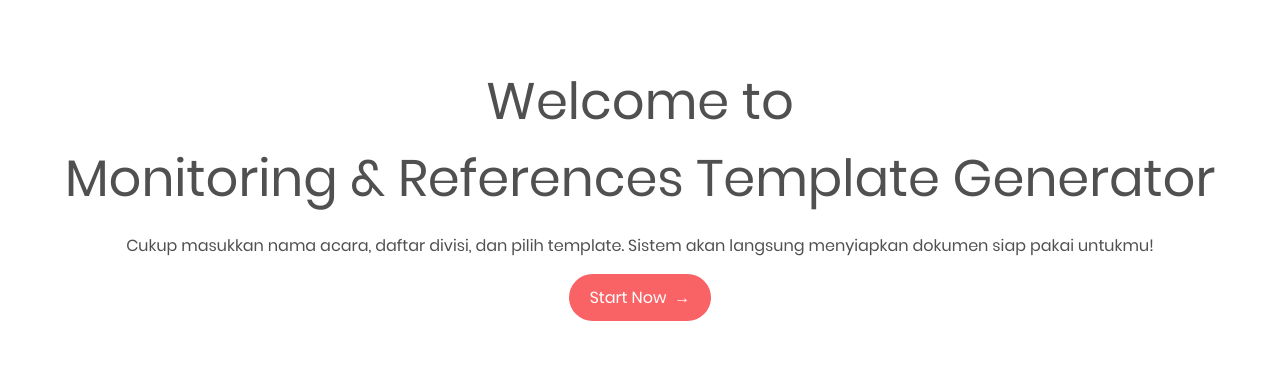
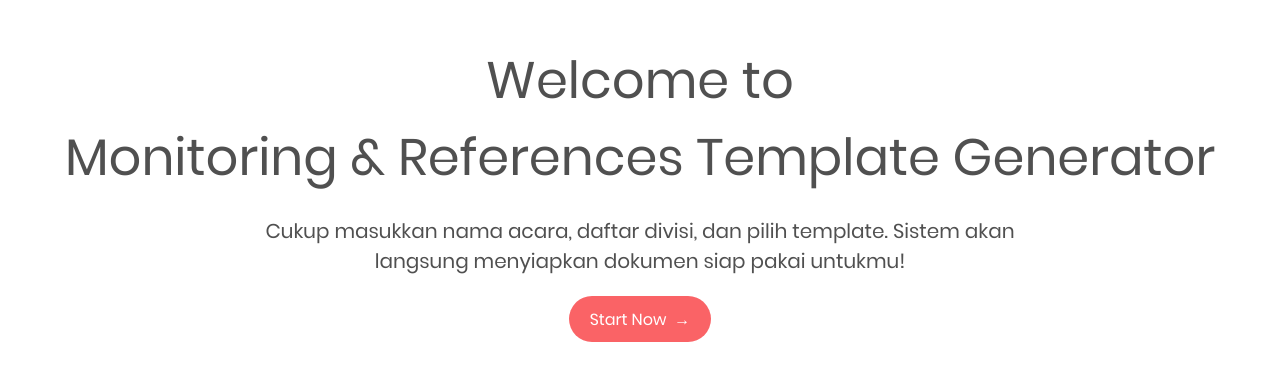
Before and after one commit to stefani-gifta/Sheet-Generator, a React (Vite) app in the folder client/: page / in a window 1280 px wide. Shown: the part 208-588 px from the top of the page. Built offline with nearby package versions, Linux system fonts and the light colour scheme.

Commit message:
Change landing page

```diff
--- a/client/src/App.css
+++ b/client/src/App.css
@@ -111,11 +111,11 @@
 
 body {
   margin: 0;
+  min-width: 320px;
+  min-height: 100vh;
   display: flex;
   justify-content: center;
   align-items: center;
-  min-width: 320px;
-  min-height: 100vh;
   flex-direction: column;
   text-align: center;
 }
@@ -162,6 +162,16 @@ button:hover>.arrow {
   transition: 0.25s;
 }
 
+#home {
+  display: flex;
+  justify-content: center;
+  align-items: center;
+  flex-direction: column;
+  text-align: center;
+}
+
 .page-description {
   margin: 1em;
+  font-size: 1.25em;
+  max-width: 100vh;
 }
--- a/client/src/App.jsx
+++ b/client/src/App.jsx
@@ -3,11 +3,11 @@ import './App.css'
 
 function App() {
   return (
-    <>
+    <section id="home">
       <h1>Welcome to<br />Monitoring & References Template Generator</h1>
       <p class="page-description">Cukup masukkan nama acara, daftar divisi, dan pilih template. Sistem akan langsung menyiapkan dokumen siap pakai untukmu!</p>
       <button>Start Now<span class="arrow">→</span></button>
-    </>
+    </section>
   );
 }
 
```
